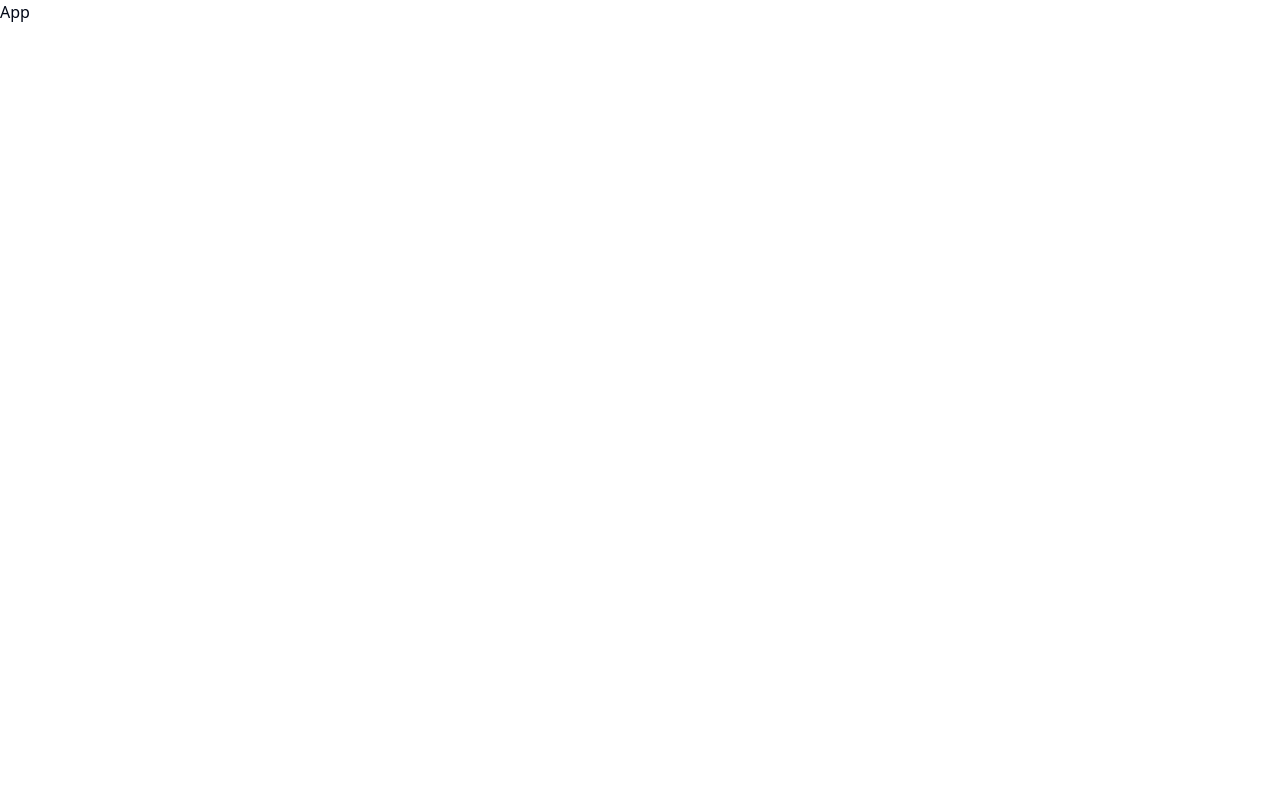
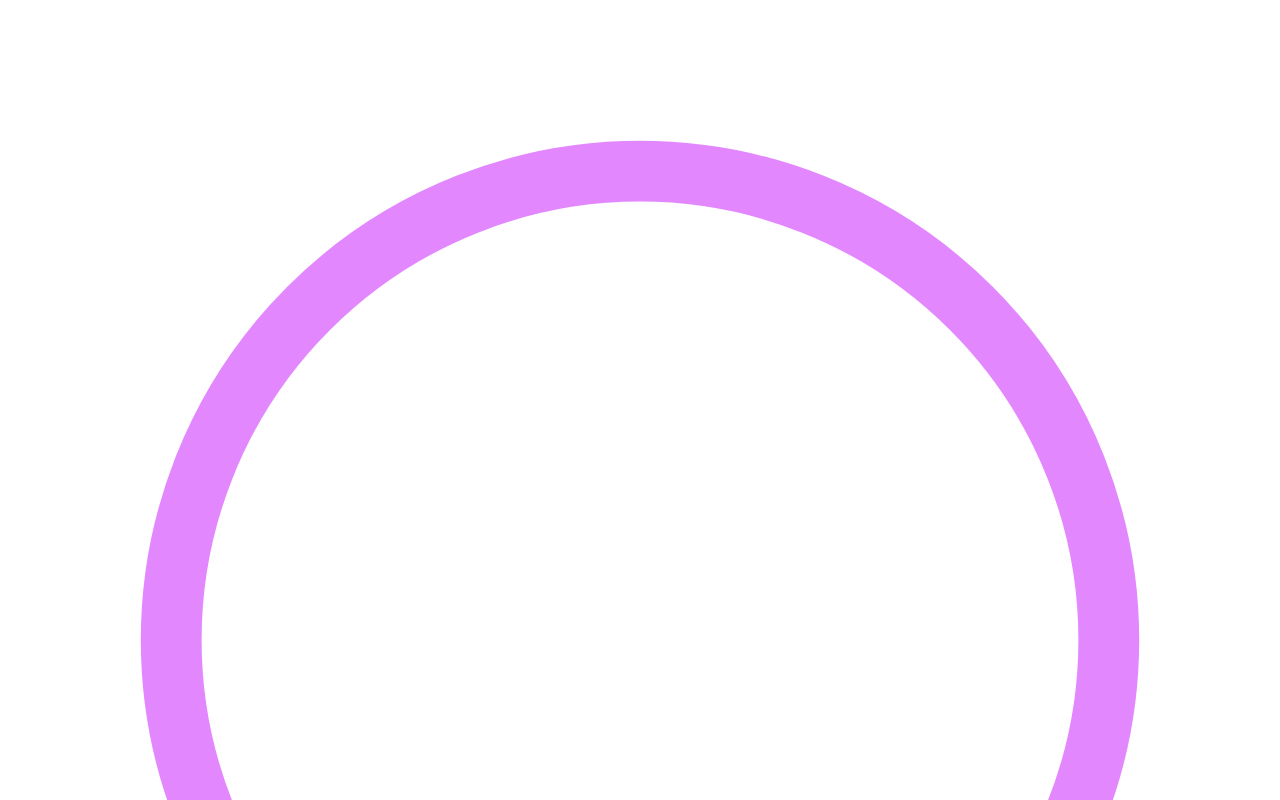
Before and after one commit to JaberChowdhury/React_project, a React (Vite) app: page / in a window 1280 px wide. Shown: the top 800 px of the page. Built offline with nearby package versions, Linux system fonts and the light colour scheme.

Commit message:
add : added a svg animation

```diff
--- a/src/App.tsx
+++ b/src/App.tsx
@@ -1,7 +1,19 @@
 const App = () => {
   return (
-    <div>
-      <div>App</div>
+    <div className="w-full min-h-screen flex justify-center items-center flex-col relative">
+      <svg viewBox="0 0 800 800" xmlns="http://www.w3.org/2000/svg">
+        <circle
+          id="svg"
+          cx="400"
+          cy="400"
+          fill="none"
+          r="293"
+          stroke-width="38"
+          stroke="#E387FF"
+          stroke-dasharray="1841 1400"
+          stroke-linecap="round"
+        />
+      </svg>
     </div>
   );
 };
--- a/src/index.css
+++ b/src/index.css
@@ -73,4 +73,13 @@
   body {
     @apply yesbg-background yestext-foreground;
   }
+  #svg {
+    stroke-dasharray: 0 0;
+    animation: svg linear 5s forwards;
+  }
+  @keyframes svg {
+    to {
+      stroke-dasharray: 2000 2000;
+    }
+  }
 }
```
